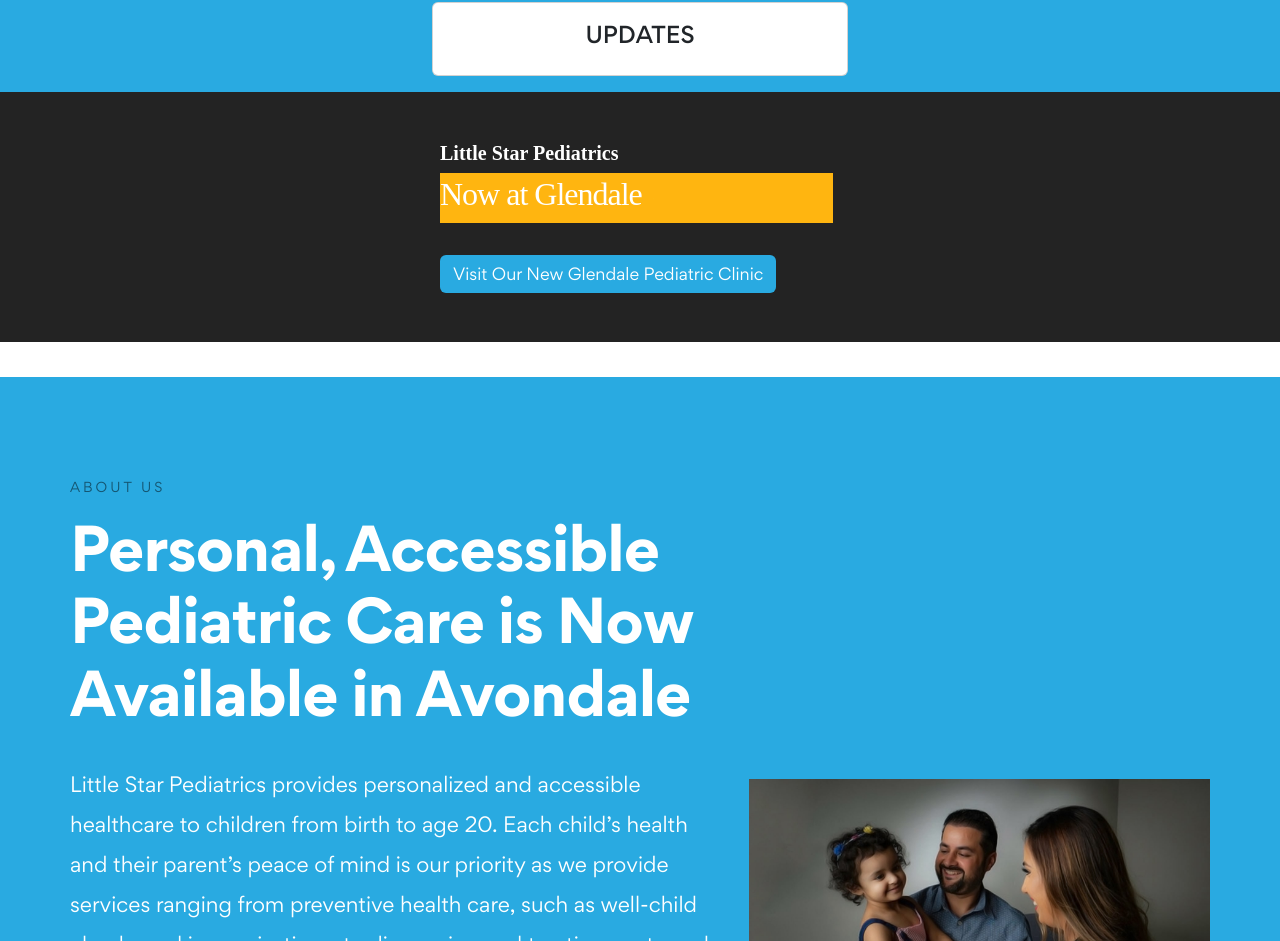
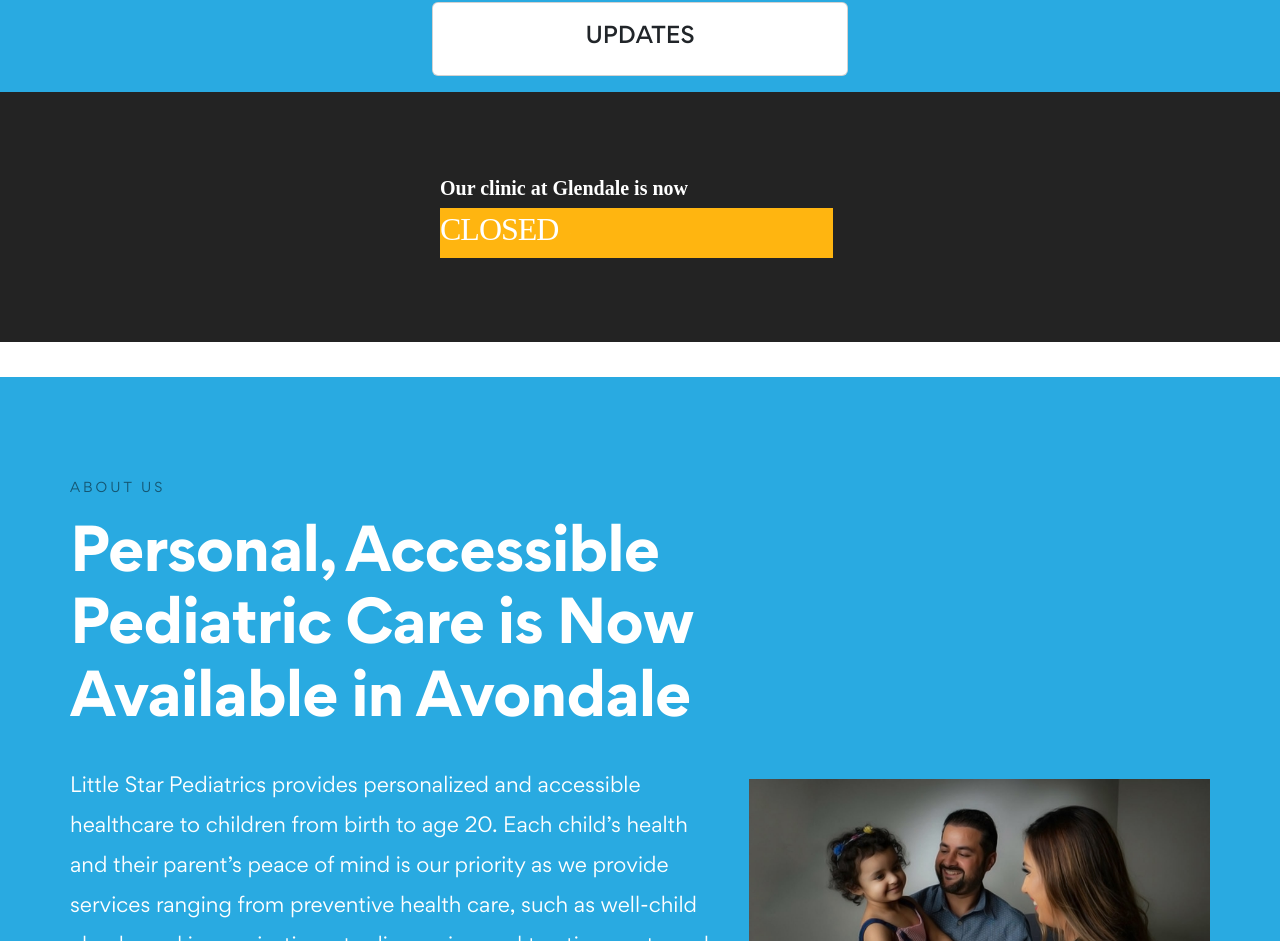
Before and after one commit to khoshow/littleStarPeds2, a Next.js app: page / in a window 1280 px wide. Shown: the part 1100-2041 px from the top of the page. Built offline with nearby package versions, Linux system fonts and the light colour scheme.

Commit message:
glendale location closed

```diff
--- a/pages/home/home.js
+++ b/pages/home/home.js
@@ -55,7 +55,7 @@
   };
   return (
     <>
-     {head()}
+      {head()}
       {/* <!--
       =============================================
 			Theme Default Menu
@@ -110,11 +110,11 @@
       </div>
       <div className="newSiteContainer">
         <div className="newSiteBox">
-          <h3 className="newSiteCaption">Little Star Pediatrics </h3>
+          <h3 className="newSiteCaption">Our clinic at Glendale is now </h3>
           <div className="newSiteTitle">
             <span className="newSiteBlock"></span>
             <h2>
-              Now at Glendale<span></span>
+              CLOSED<span></span>
             </h2>
           </div>
 
@@ -122,22 +122,7 @@
               <div className="newSiteBlock"></div>
               <p>Glendale, AZ</p>
           </div> --> */}
-          <div>
-            <a
-              className="btn btn-outline "
-              target="_blank"
-              style={{
-                marginTop: "2rem",
-                backgroundColor: "#29aae1",
-                color: "white",
-              }}
-              role="button"
-              aria-pressed="true"
-              href="https://goo.gl/maps/7cNWVCSAfHnWQB4q8"
-            >
-              Visit Our New Glendale Pediatric Clinic
-            </a>
-          </div>
+          <div></div>
         </div>
       </div>
 
@@ -183,7 +168,9 @@
                   className="title-style-one text-center text-lg-start mb-40 md-mb-20 title-style-eight"
                   data-aos="fade-right"
                 >
-                  <h2 className="main-title fw-500 m0 tx-light">Our Services.</h2>
+                  <h2 className="main-title fw-500 m0 tx-light">
+                    Our Services.
+                  </h2>
                 </div>
               </div>
             </div>
@@ -196,7 +183,7 @@
         {/* /.container */}
       </div>
       {/* <!-- /.fancy-feature-thirtyFour --> */}
-      <div className="title-style-eight " >
+      <div className="title-style-eight ">
         <OfficeHours />
       </div>
 
@@ -211,7 +198,6 @@
         </div>
         <div className="inner-content">
           <div className="feedback_slider_seven container">
-
             <Testimonial />
           </div>
         </div>
@@ -251,12 +237,22 @@
                       /> */}
                       <div className="title-style-one">
                         <h2 className="main-title fw-500 tx-dark m0">
-                         Get in touch with us today.
+                          Get in touch with us today.
                         </h2>
                       </div>
 
-                      <Link href="/contact-us" className="btn-twentyTwo fw-300 tran3s m-2">Call</Link>
-                      <Link href="/forms/New-Registration" className="btn-red fw-300 tran3s m-2">New Registration</Link>
+                      <Link
+                        href="/contact-us"
+                        className="btn-twentyTwo fw-300 tran3s m-2"
+                      >
+                        Call
+                      </Link>
+                      <Link
+                        href="/forms/New-Registration"
+                        className="btn-red fw-300 tran3s m-2"
+                      >
+                        New Registration
+                      </Link>
                     </div>
                   </div>
                   <div className="col-xl-5 col-lg-6 order-lg-first">
@@ -296,7 +292,7 @@
 				Footer
 			=====================================================
 			*/}
-       <DefaultFooter />
+      <DefaultFooter />
       {/* /.footer-style-ten */}
     </>
   );
```
